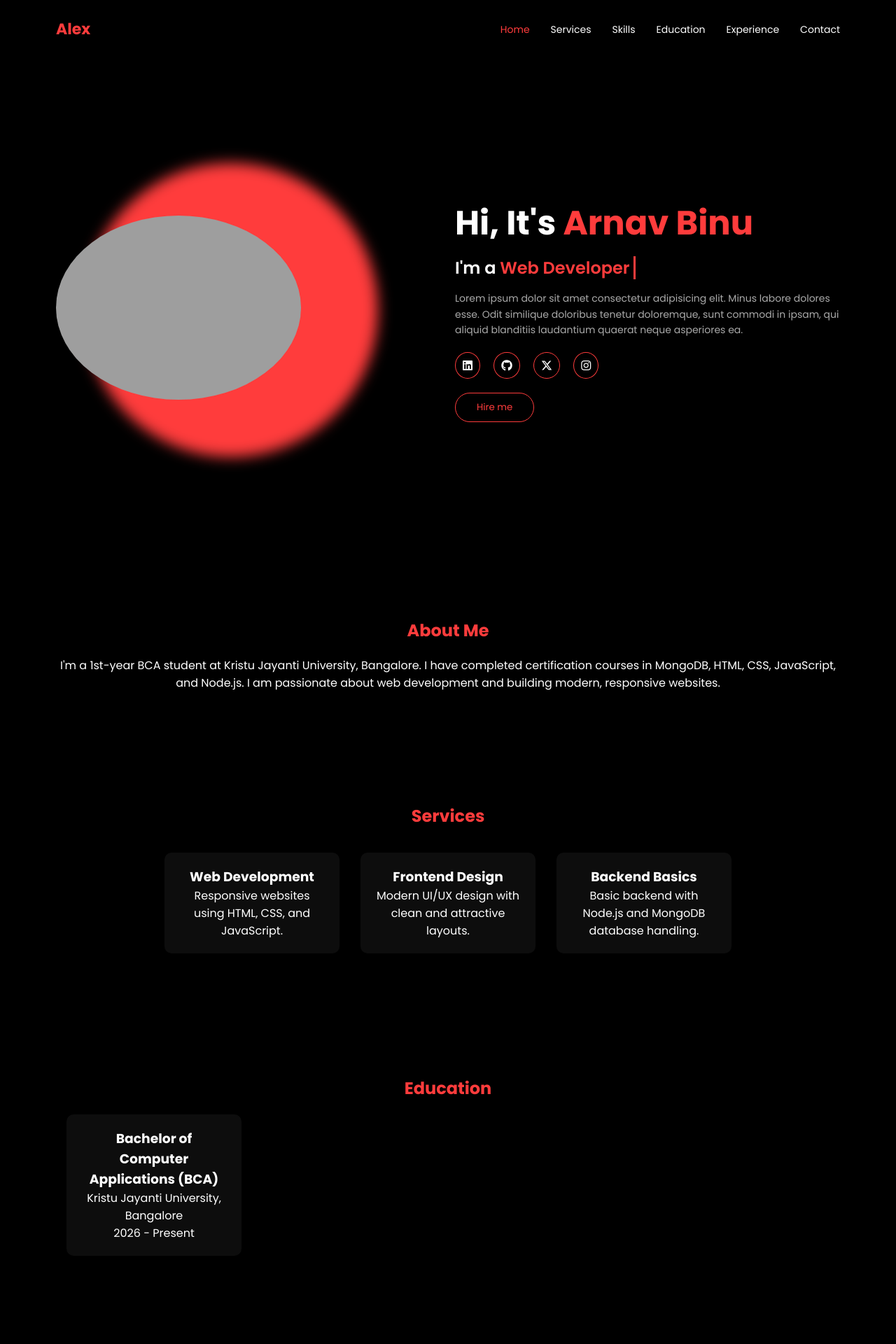
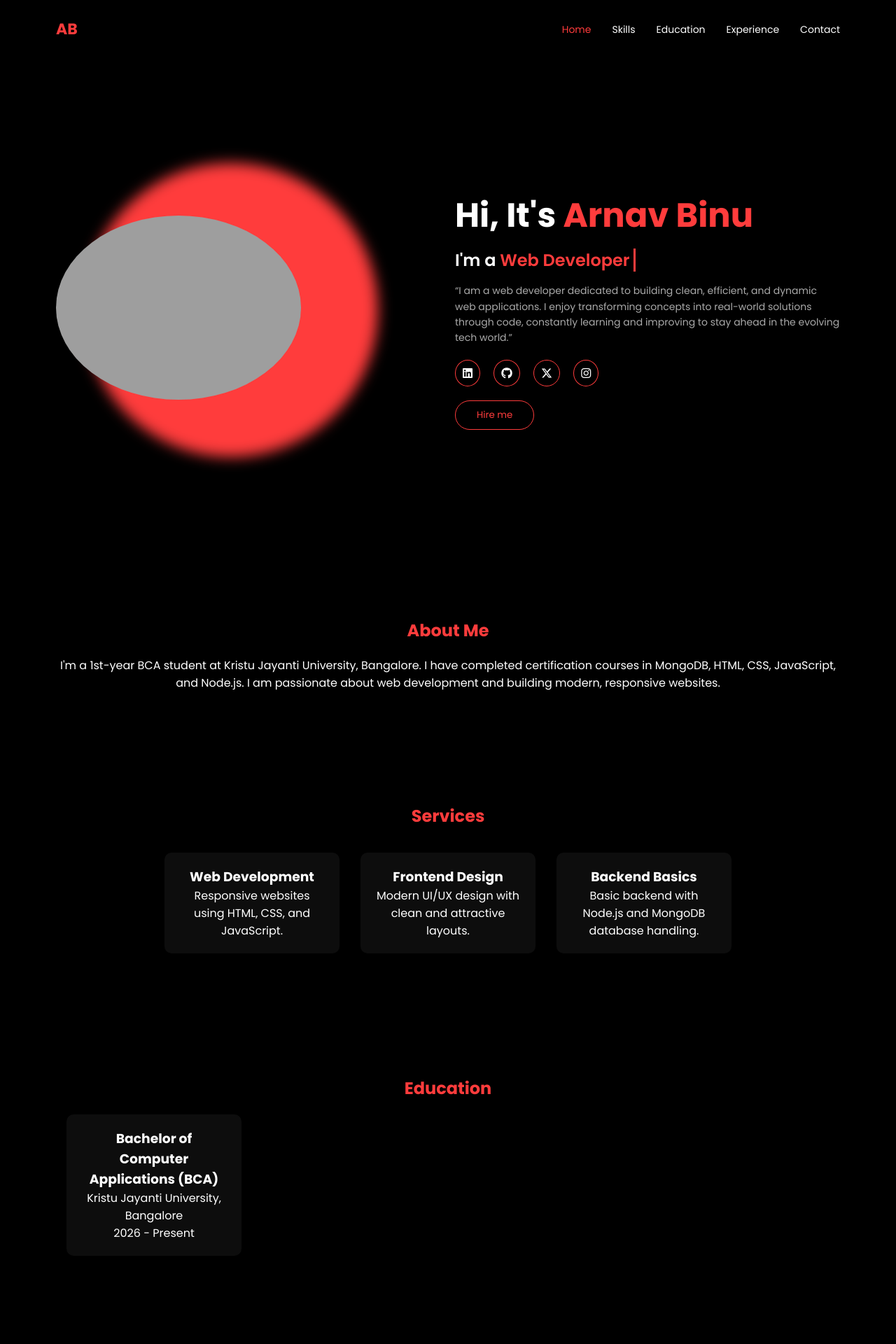
Before and after one commit to Arnav25bcad11/AB, a Flask app: page / in a window 1280 px wide. Shown: the top 1920 px of the page at 70% size. Run offline with Flask 3, Linux system fonts and the light colour scheme; data that the repository does not hold is empty; parts of the project's set-up code (start-up, migrations or seed data) failed here and were passed over; grey boxes are pictures that could not be loaded.

```diff
--- a/templates/index.html
+++ b/templates/index.html
@@ -3,7 +3,7 @@
 <head>
 <meta charset="UTF-8">
 <meta name="viewport" content="width=device-width, initial-scale=1.0">
-<title>Alex Portfolio</title>
+<title>AB Portfolio</title>
 
 <link rel="stylesheet" href="{{ url_for('static', filename='style.css') }}">
 
@@ -18,11 +18,10 @@
 
 <!-- NAVBAR -->
 <nav>
-    <h2 class="logo">Alex</h2>
+    <h2 class="logo">AB</h2>
     <ul>
         <li><a class="active" href="#home">Home</a></li>
-        <li><a href="#services">Services</a></li>
-        <li><a href="#skills">Skills</a></li>
+        <li><a href="#Skills">Skills</a></li>
         <li><a href="#education">Education</a></li>
         <li><a href="#projects">Experience</a></li>
         <li><a href="#contact">Contact</a></li>
@@ -34,7 +33,7 @@
 
     <div class="left">
         <div class="circle"></div>
-        <img src="{{ url_for('static', filename='images/profile.png') }}">
+        <img src="{{ url_for('static', filename='images/profile.png') }}" alt="profile">
     </div>
 
     <div class="right">
@@ -42,9 +41,9 @@
         <h2>I'm a <span class="highlight">Web Developer</span></h2>
 
         <p>
-            Lorem ipsum dolor sit amet consectetur adipisicing elit.
-            Minus labore dolores esse. Odit similique doloribus tenetur doloremque,
-            sunt commodi in ipsam, qui aliquid blanditiis laudantium quaerat neque asperiores ea.
+            “I am a web developer dedicated to building clean, efficient, and dynamic web applications.
+            I enjoy transforming concepts into real-world solutions through code,
+            constantly learning and improving to stay ahead in the evolving tech world.”
         </p>
 
         <div class="icons">
```
